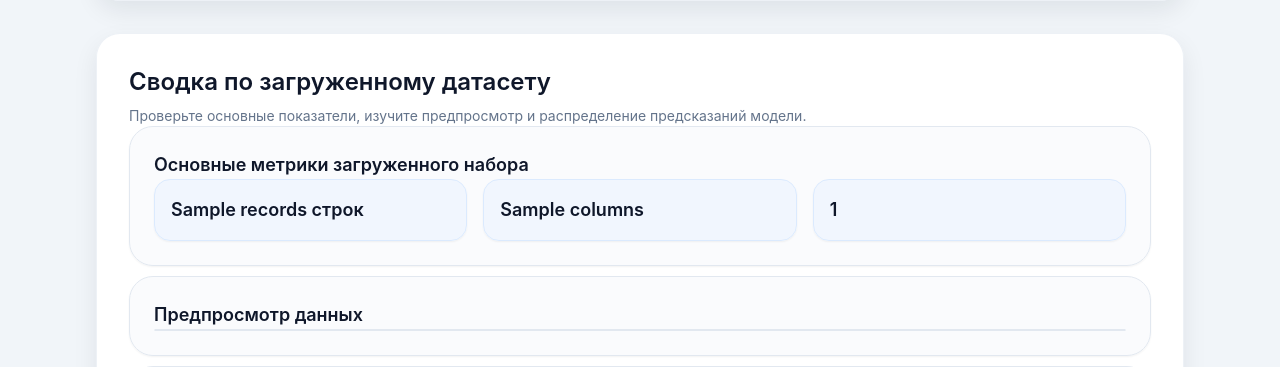
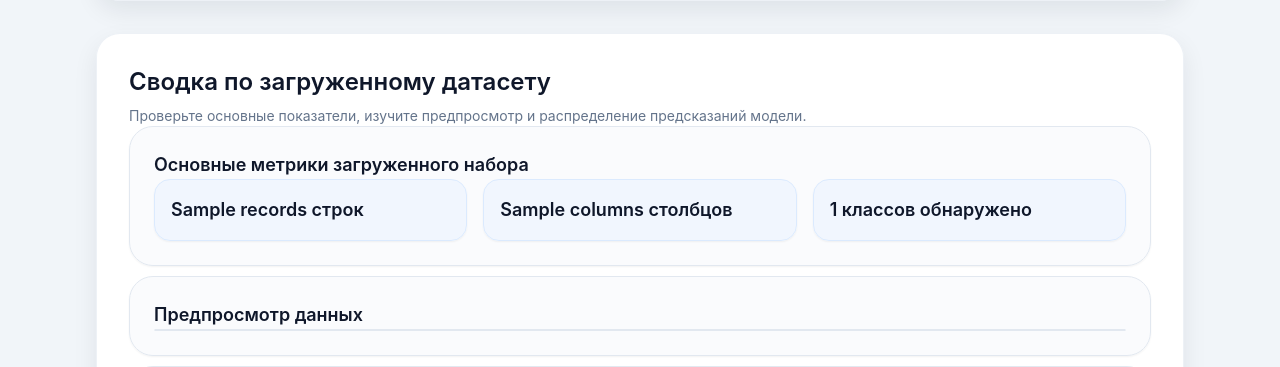
Before and after one commit to Koyd1/FastAPIProjectDataStorm2025, a FastAPI app: template templates/index.html in a window 1280 px wide. Shown: the part 1198-1565 px from the top of the page. Run offline with FastAPI, Linux system fonts and the light colour scheme; the template is opened without the code that fills it: most values are stand-ins (such as "Sample title", 1, 10 or a date in 2020); parts of the project's set-up code (start-up, migrations or seed data) failed here and were passed over.

Commit message:
fixed html for results

```diff
--- a/templates/index.html
+++ b/templates/index.html
@@ -223,11 +223,12 @@
                             <span>{{ result.records }} строк</span>
                         </div>
                         <div class="metric">
-                            <span>{{ result.columns }}</span>
+                            <span>{{ result.columns }} столбцов</span>
+
                         </div>
                         {% if result.prediction_counts %}
                             <div class="metric">
-                                <span>{{ result.prediction_counts|length }}</span>
+                                <span>{{ result.prediction_counts|length }} классов обнаружено</span>
                             </div>
                         {% endif %}
                     </div>
```
